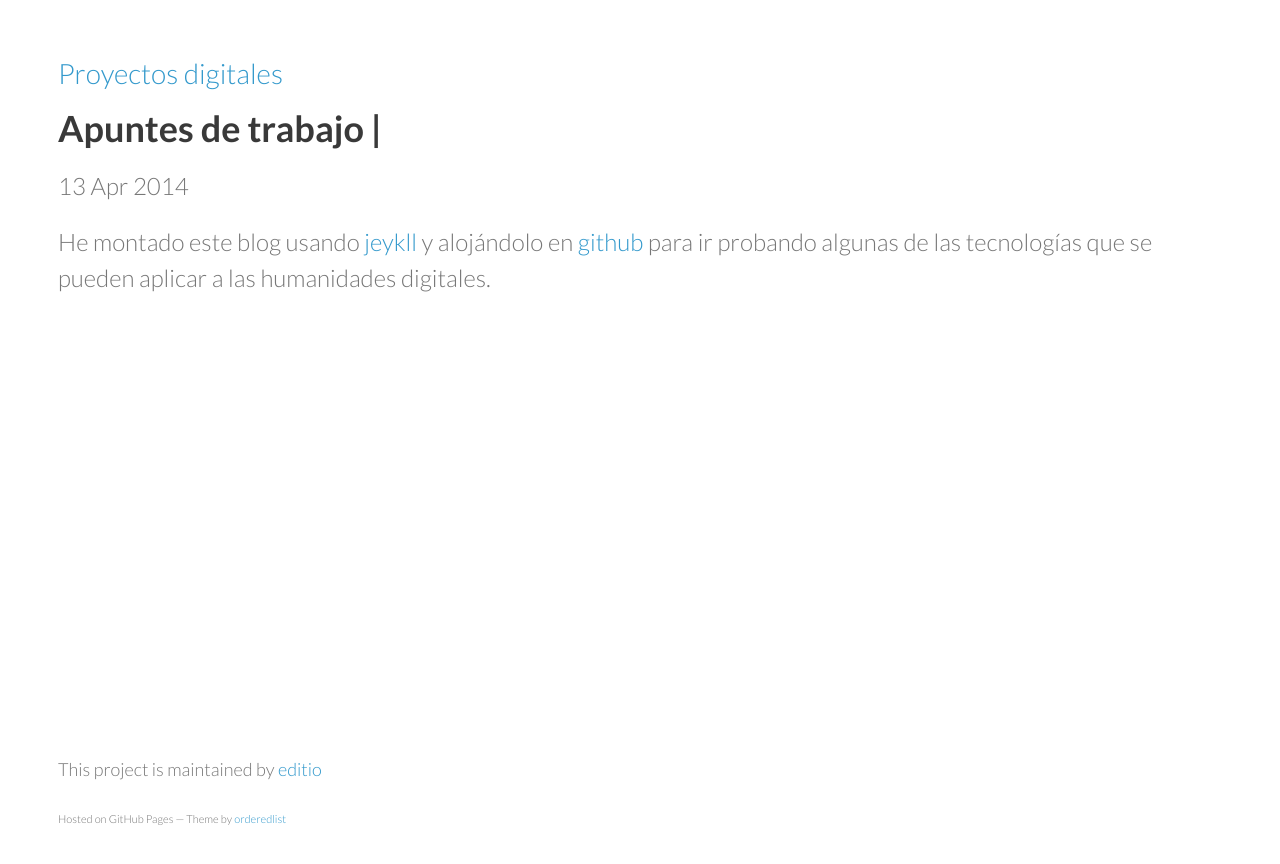
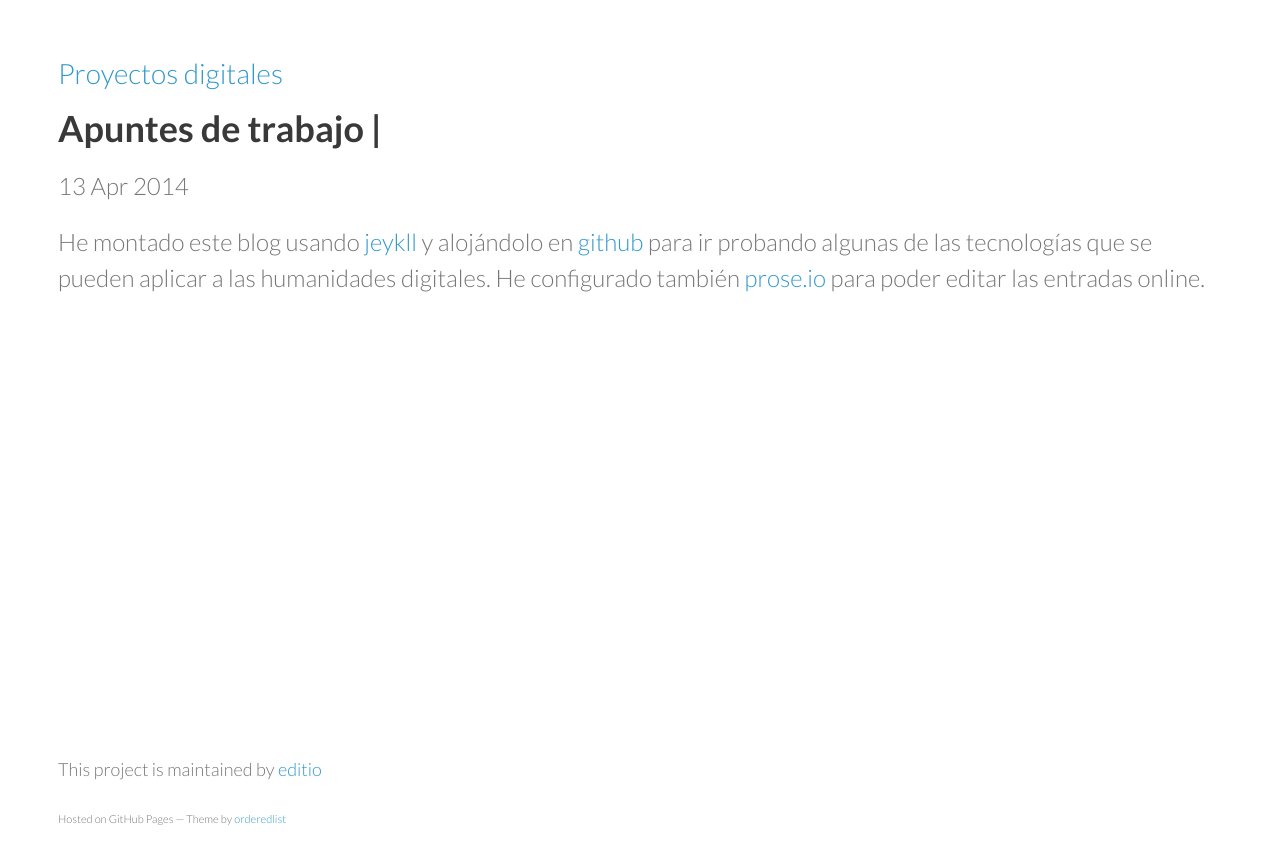
Before and after one commit to editio/editio.github.io, a Jekyll site: the page built from _posts/2014-04-13-Apuntes-de-trabajo.markdown, in a window 1280 px wide. Shown: the top 864 px of the page. Built offline with Jekyll 4.4.1, drawn with Linux system fonts in a browser that asks for light colours; Markdown is read by kramdown in place of the engine named in the settings.

Commit message:
update post

```diff
--- a/_posts/2014-04-13-Apuntes-de-trabajo.markdown
+++ b/_posts/2014-04-13-Apuntes-de-trabajo.markdown
@@ -3,4 +3,4 @@ layout: post
 title:  "Apuntes de trabajo"
 ---
 
-He montado este blog usando [jeykll](http://jekyllrb.com/) y alojándolo en [github](https://github.com) para ir probando algunas de las tecnologías que se pueden aplicar a las humanidades digitales.
+He montado este blog usando [jeykll](http://jekyllrb.com/) y alojándolo en [github](https://github.com) para ir probando algunas de las tecnologías que se pueden aplicar a las humanidades digitales. He configurado también [prose.io](http://prose.io/) para poder editar las entradas online.
```
